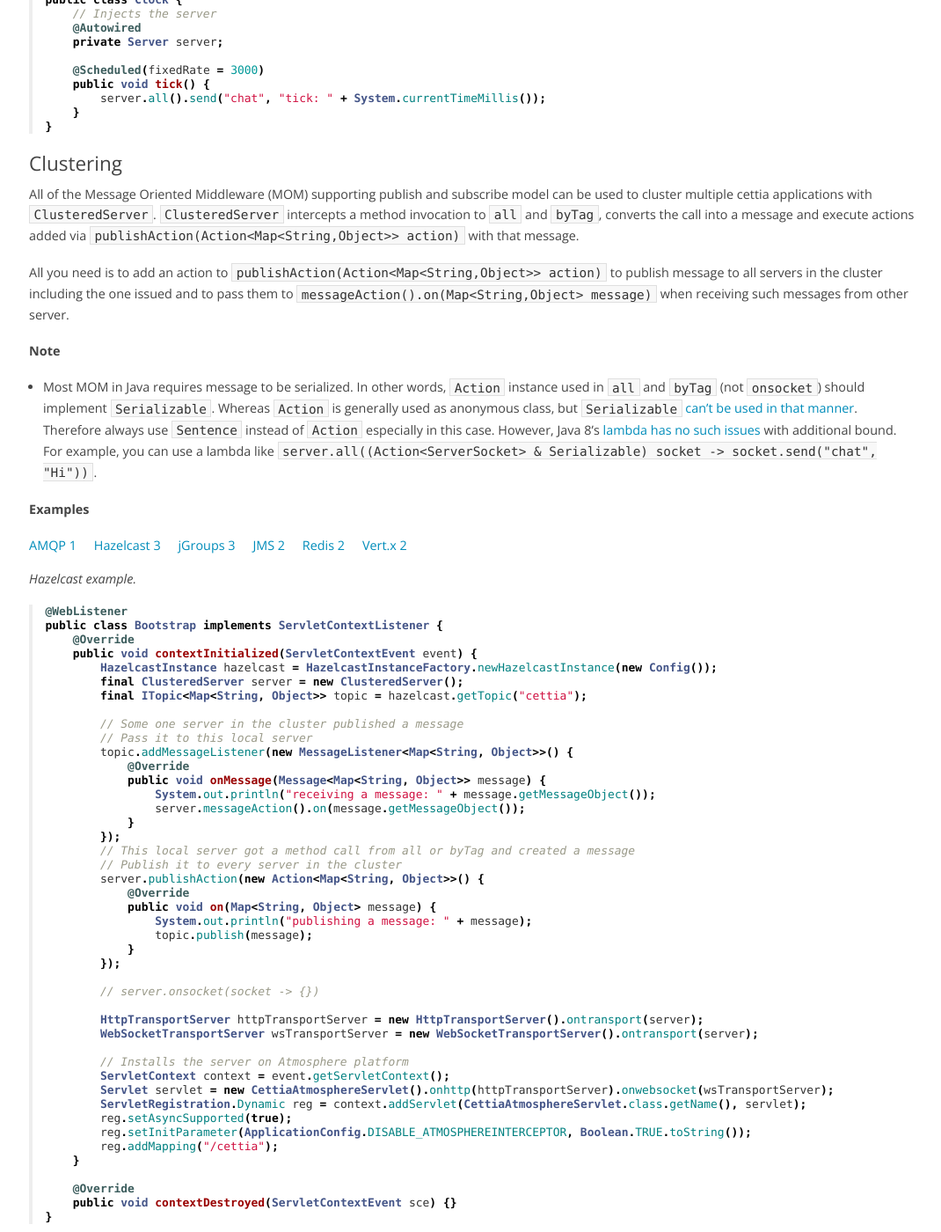
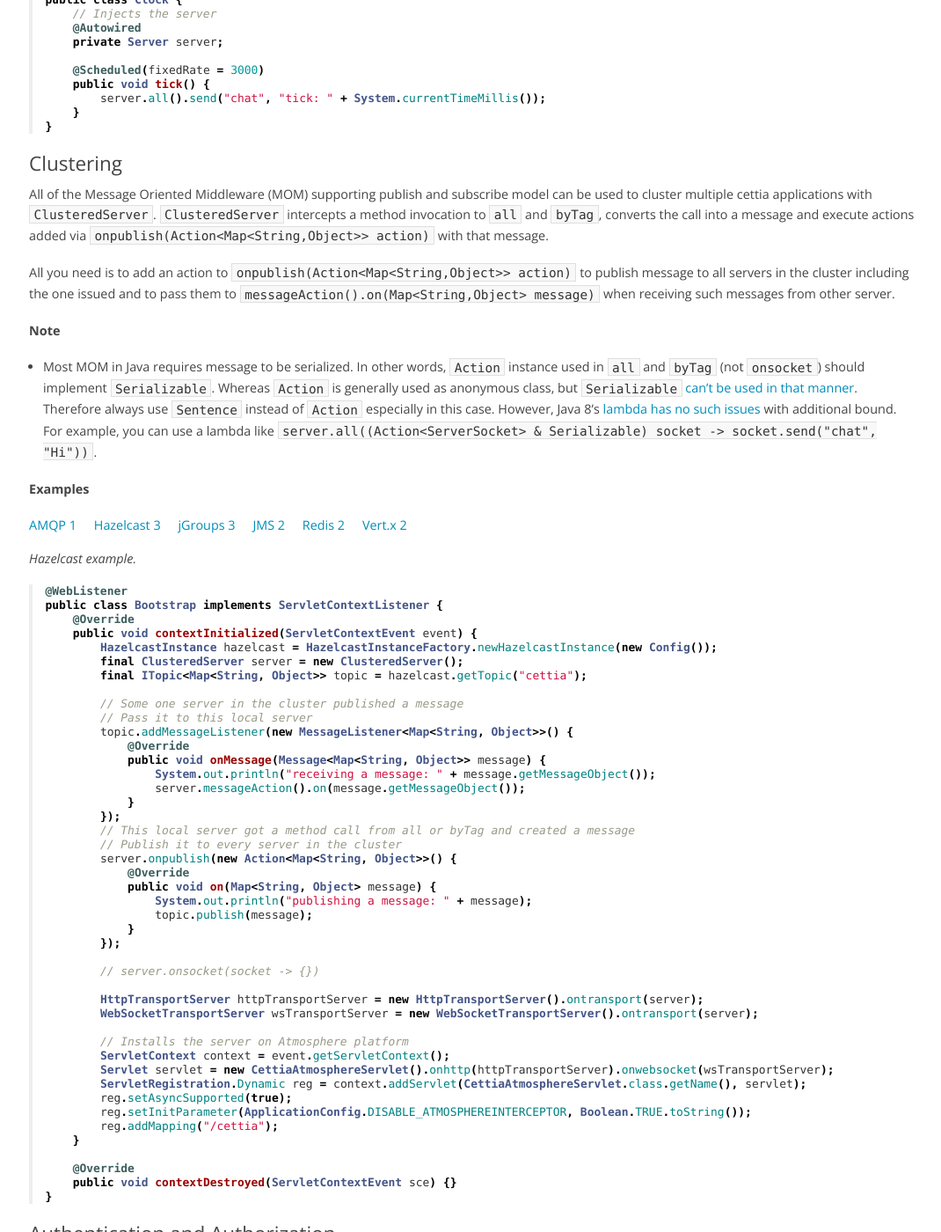
Before and after one commit to cettia/cettia.github.io, a Jekyll site: the page built from projects/cettia-java-server/1.0.0-Alpha1/reference/index.md, in a window 1280 px wide and 1400 px high, scrolled down 8266 px. Shown: the whole window at 88% size, without its empty margins (102-1172 px from the left). Built offline with Jekyll 4.4.1, drawn with Linux system fonts in a browser that asks for light colours; Markdown is read by kramdown in place of the engine named in the settings.

Commit message:
Fix typo

````diff
--- a/projects/cettia-java-server/1.0.0-Alpha1/reference/index.md
+++ b/projects/cettia-java-server/1.0.0-Alpha1/reference/index.md
@@ -570,9 +570,9 @@ public class Clock {
 ```
 
 ### Clustering
-All of the Message Oriented Middleware (MOM) supporting publish and subscribe model can be used to cluster multiple cettia applications with `ClusteredServer`. `ClusteredServer` intercepts a method invocation to `all` and `byTag`, converts the call into a message and execute actions added via `publishAction(Action<Map<String,Object>> action)` with that message.
+All of the Message Oriented Middleware (MOM) supporting publish and subscribe model can be used to cluster multiple cettia applications with `ClusteredServer`. `ClusteredServer` intercepts a method invocation to `all` and `byTag`, converts the call into a message and execute actions added via `onpublish(Action<Map<String,Object>> action)` with that message.
 
-All you need is to add an action to `publishAction(Action<Map<String,Object>> action)` to publish message to all servers in the cluster including the one issued and to pass them to `messageAction().on(Map<String,Object> message)` when receiving such messages from other server.
+All you need is to add an action to `onpublish(Action<Map<String,Object>> action)` to publish message to all servers in the cluster including the one issued and to pass them to `messageAction().on(Map<String,Object> message)` when receiving such messages from other server.
 
 **Note**
 
@@ -611,7 +611,7 @@ public class Bootstrap implements ServletContextListener {
         });
         // This local server got a method call from all or byTag and created a message
         // Publish it to every server in the cluster
-        server.publishAction(new Action<Map<String, Object>>() {
+        server.onpublish(new Action<Map<String, Object>>() {
             @Override
             public void on(Map<String, Object> message) {
                 System.out.println("publishing a message: " + message);
````
